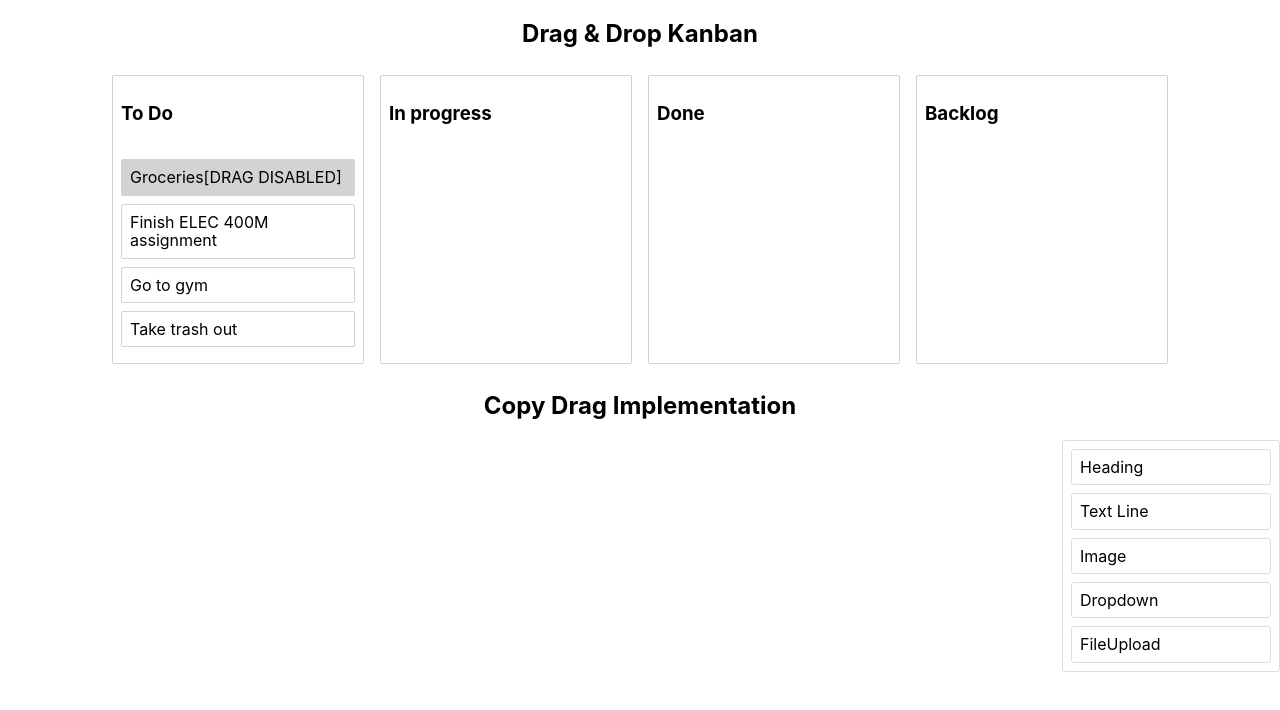
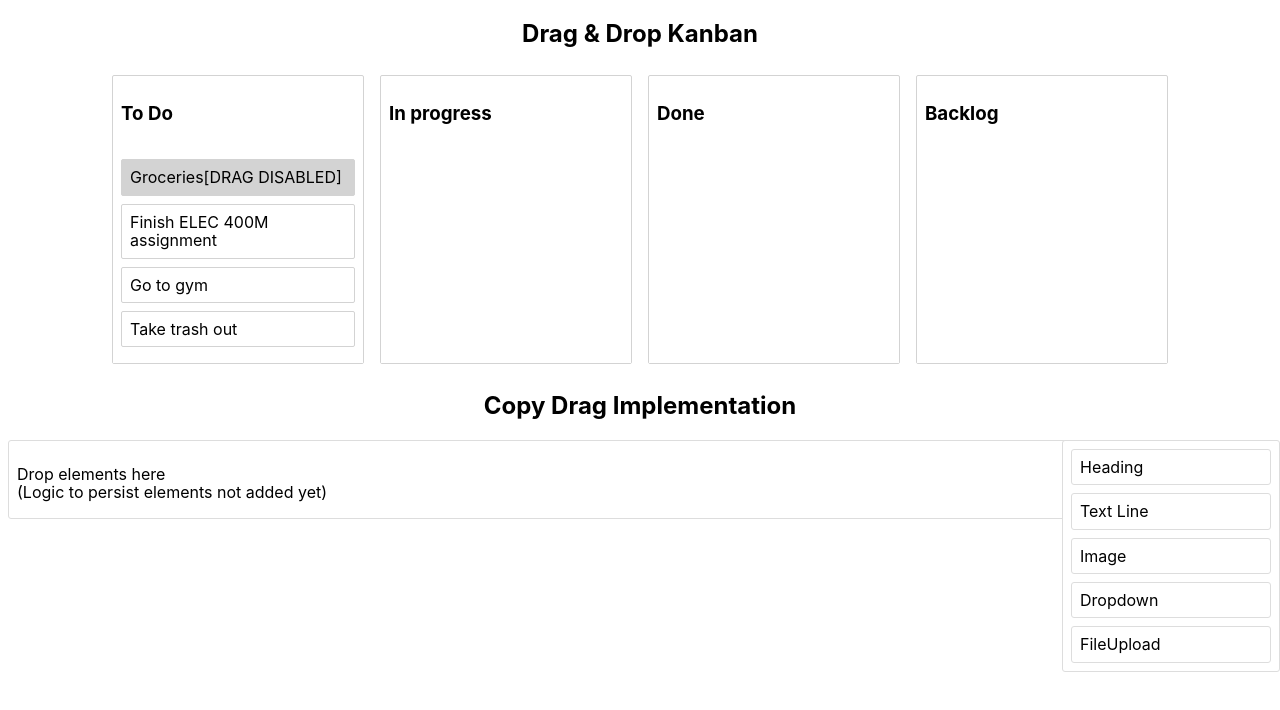
Before and after one commit to mathewbushuru/drag-and-drop-task-app, a React (Create React App) app: page / in a window 1280 px wide. Shown: the top 710 px of the page. Built offline with nearby package versions, Linux system fonts and the light colour scheme.

Commit message:
added content box

```diff
--- a/src/CopyDrag.jsx
+++ b/src/CopyDrag.jsx
@@ -23,7 +23,14 @@ const Item = styled.div`
   border-radius: 3px;
   background-color: white;
 `;
-const Clone = styled(Item)``;
+const Clone = styled(Item)`
+  // + div {
+  //   display: none !important;
+  // }
+`;
+const Content = styled(List)`
+  margin: 0 0.5rem;
+`;
 
 export const CopyDrag = () => {
   const ITEMS = [
@@ -86,6 +93,25 @@ export const CopyDrag = () => {
           </Kiosk>
         )}
       </StrictModeDroppable>
+
+      <StrictModeDroppable
+        droppableId="contentDroppable"
+        isDropDisabled={false}
+      >
+        {(provided, snapshot) => (
+          <Content
+            {...provided.droppableProps}
+            ref={provided.innerRef}
+            isDraggingOver={snapshot.isDraggingOver}
+          >
+            <p>
+              Drop elements here <br /> (Logic to persist elements not added
+              yet)
+            </p>
+            {provided.placeholder}
+          </Content>
+        )}
+      </StrictModeDroppable>
     </DragDropContext>
   );
 };
```
